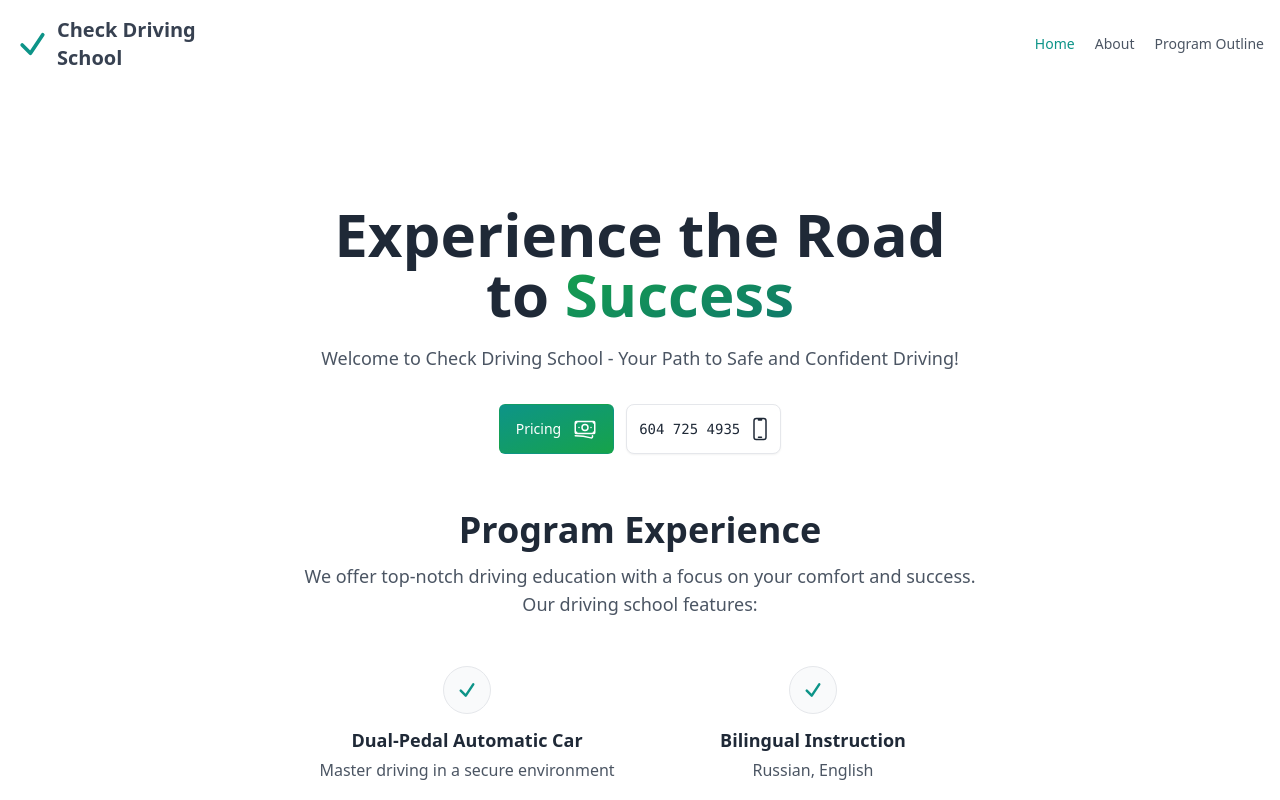
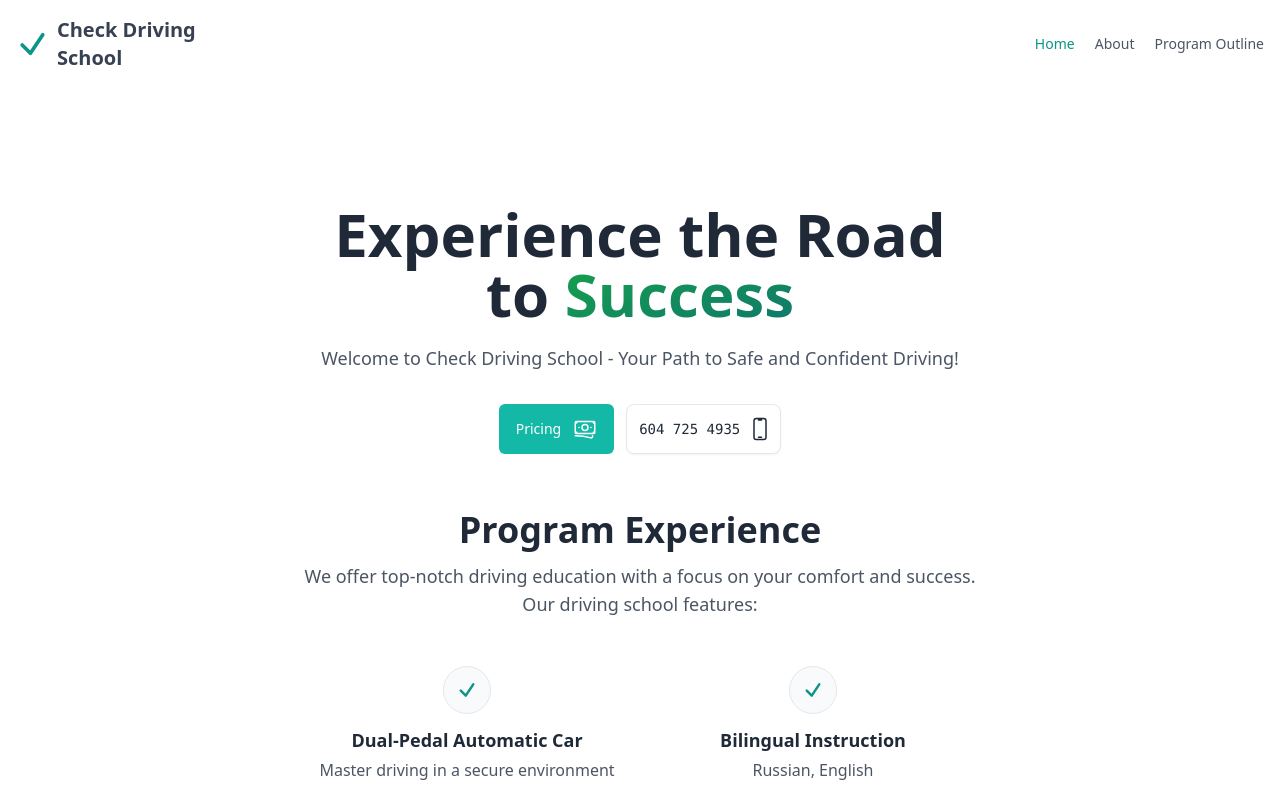
Before and after one commit to localhost5001/checkdriving, a Nuxt app: page / in a window 1280 px wide. Shown: the top 800 px of the page. Built offline with nearby package versions, Linux system fonts and the light colour scheme.

Commit message:
change pricing button color

```diff
--- a/components/greetingPage.vue
+++ b/components/greetingPage.vue
@@ -16,7 +16,7 @@
 
 
     <div class="mt-8 gap-3 flex justify-center">
-      <a @click="() => emit('scrollToPrice')" class="inline-flex justify-center items-center gap-x-3 text-center bg-gradient-to-tl from-green-600 to-teal-600 hover:from-teal-600 hover:to-green-600 border border-transparent text-white text-sm font-medium rounded-md focus:outline-none focus:ring-1 focus:ring-gray-600 py-3 px-4" href="#">
+      <a @click="() => emit('scrollToPrice')" class="inline-flex justify-center items-center gap-x-3 text-center bg-gradient-to-tl bg-teal-500 hover:bg-teal-500/90 border border-transparent text-white text-sm font-medium rounded-md focus:outline-none focus:ring-1 focus:ring-gray-600 py-3 px-4" href="#">
         Pricing
         <svg xmlns="http://www.w3.org/2000/svg" fill="none" viewBox="0 0 24 24" stroke-width="1.5" stroke="currentColor" class="w-6 h-6">
           <path stroke-linecap="round" stroke-linejoin="round" d="M2.25 18.75a60.07 60.07 0 0115.797 2.101c.727.198 1.453-.342 1.453-1.096V18.75M3.75 4.5v.75A.75.75 0 013 6h-.75m0 0v-.375c0-.621.504-1.125 1.125-1.125H20.25M2.25 6v9m18-10.5v.75c0 .414.336.75.75.75h.75m-1.5-1.5h.375c.621 0 1.125.504 1.125 1.125v9.75c0 .621-.504 1.125-1.125 1.125h-.375m1.5-1.5H21a.75.75 0 00-.75.75v.75m0 0H3.75m0 0h-.375a1.125 1.125 0 01-1.125-1.125V15m1.5 1.5v-.75A.75.75 0 003 15h-.75M15 10.5a3 3 0 11-6 0 3 3 0 016 0zm3 0h.008v.008H18V10.5zm-12 0h.008v.008H6V10.5z" />
--- a/pages/index.vue
+++ b/pages/index.vue
@@ -3,6 +3,7 @@
     <section>
       <greetingPage ref="greetingPageRef" @scroll-to-price="scrollToPrice"/>
     </section>
+
     <section ref="pricingRef">
       <pricing/>
     </section>
@@ -13,7 +14,6 @@
 import { ref } from 'vue'
 
 import pricing from '@/components/pricing.vue'
-import navBar from '@/components/navBar.vue'
 import greetingPage from '@/components/greetingPage.vue'
 
 const greetingPageRef = ref<HTMLElement | null>(null)
```
